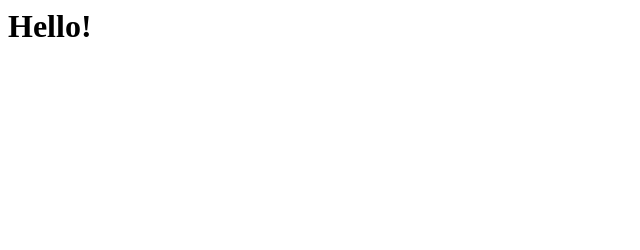
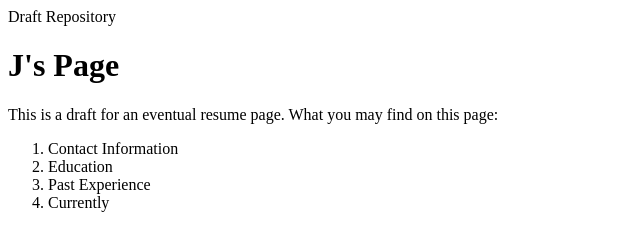
Before and after one commit to judekh/judekh.github.io, a plain HTML site: page index.html in a window 1280 px wide. Shown: the whole page, without its empty margins (0-640 px from the left). Drawn offline with Linux system fonts and the light colour scheme.

Commit message:
Update index.html

```diff
--- a/index.html
+++ b/index.html
@@ -5,10 +5,19 @@
       3. CSS stylesheets
       4. Text and headings
 --->
-<head></head>
+<head>Draft Repository</head>
 
 <body>
-  <h1>Hello!</h1>
+  <h1>J's Page</h1>
 </body>
 
+  <p> This is a draft for an eventual resume page. What you may find on this page:</p>
+
+  <ol>
+    <li> Contact Information </li>
+    <li> Education </li>
+    <li> Past Experience </li>
+    <li> Currently </li>
+  </ol>
+
 </html>
```
